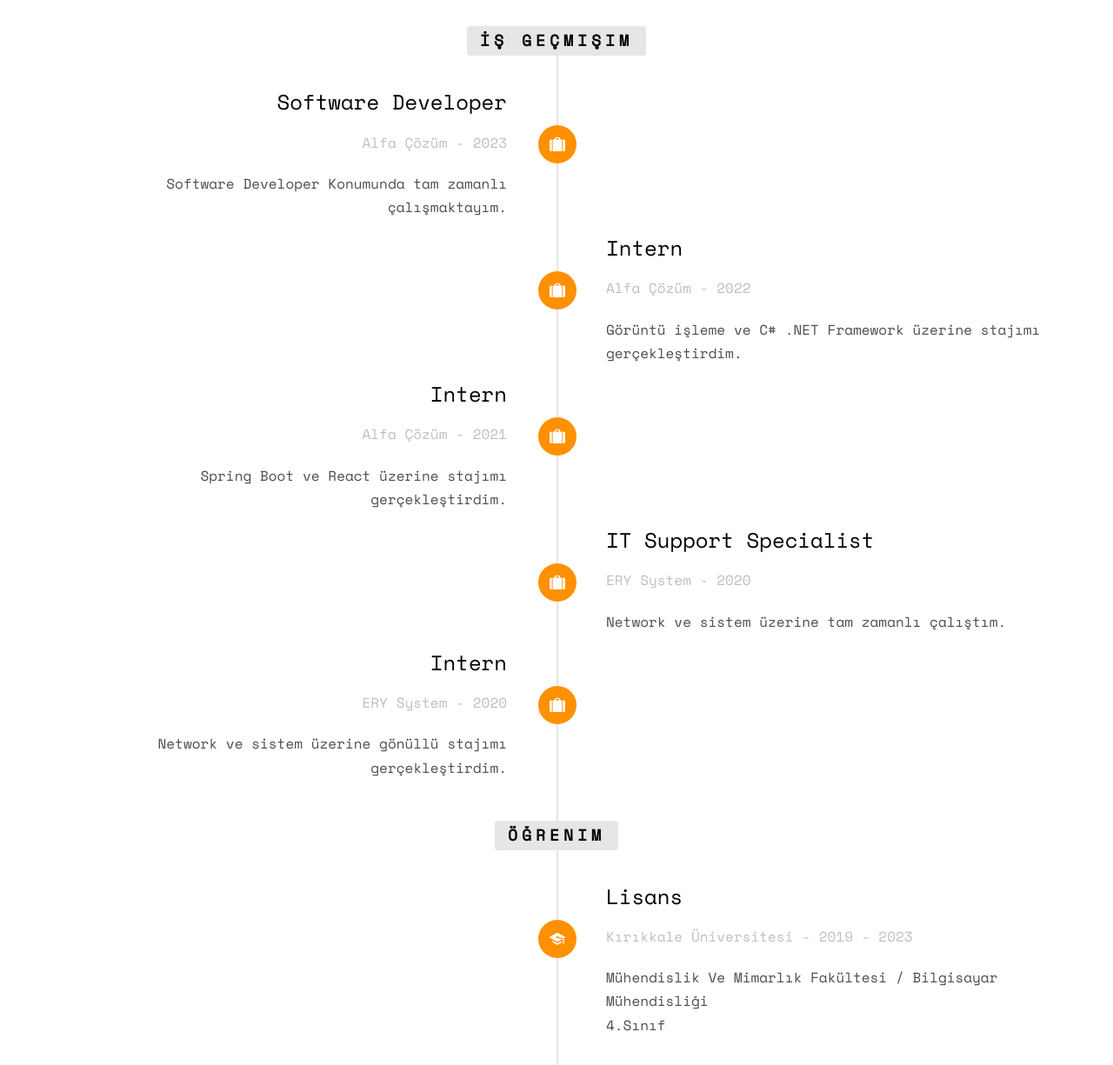
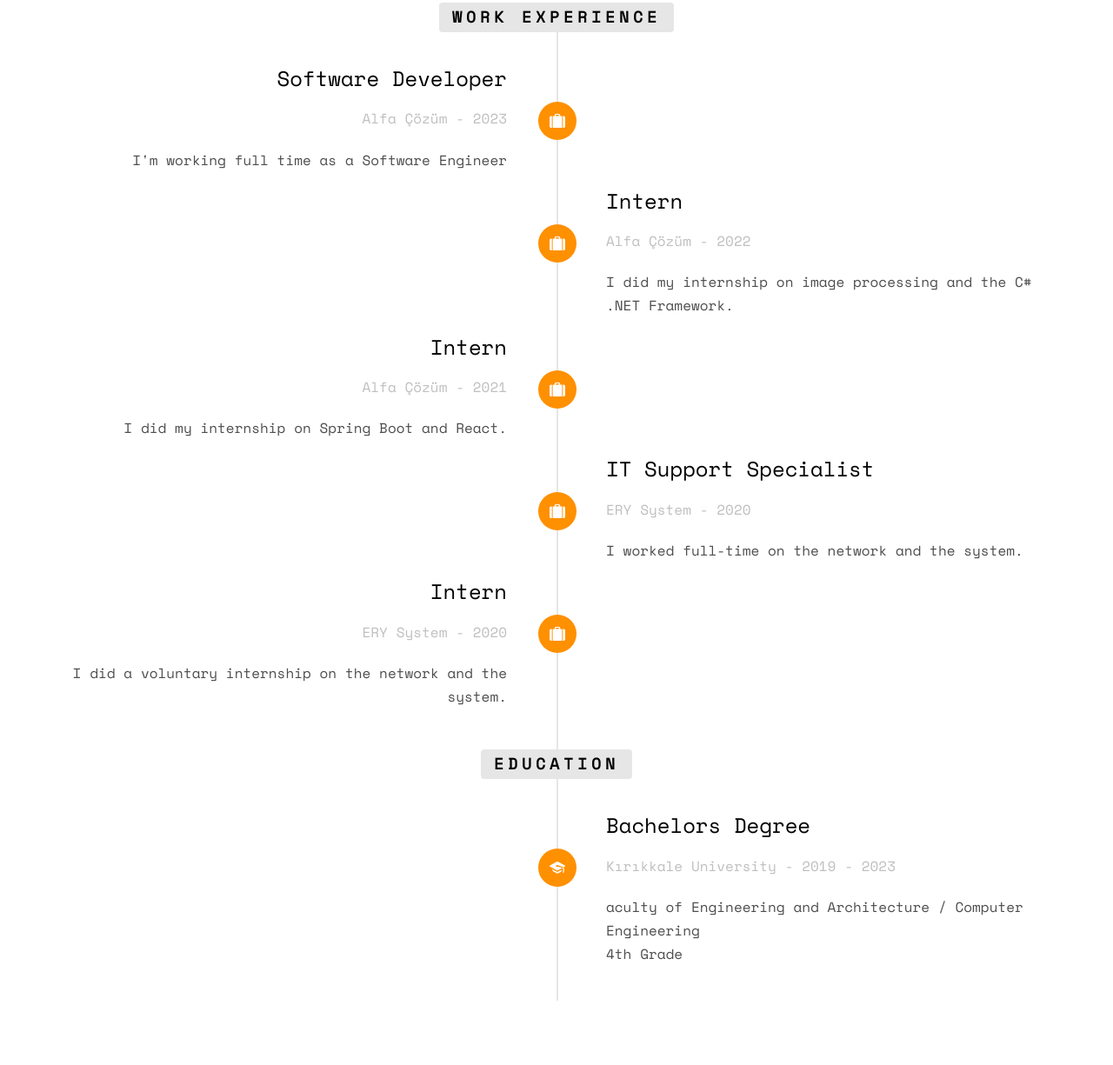
Before and after one commit to emreguvendiren/emreguvendiren.github.io, a plain HTML site: page index.html in a window 1280 px wide. Shown: the part 1619-2844 px from the top of the page at 87% size. Drawn offline with nearby package versions, Linux system fonts and the light colour scheme; some packages are replaced by stand-ins of ours; no server answers; files whose address does not match are found by name.

Commit message:
Update index.html

```diff
--- a/index.html
+++ b/index.html
@@ -67,10 +67,10 @@
 					</ul>
 				</div>
 				<div class="col-md-8">
-					<h2>Selamlar!</h2>
-					<p>Ben Emre,23 yaşındayım.Ankarada ikamet etmekteyim.Kırıkkale Üniversitesi Mühendislik Ve Mimarlık Fakültesinde Bilgisayar Mühendisliği programında son sınıf öğrencisiyim.</p>
-					<p>ASO Teknoparkta bulunan Alfa Çözüm şirketinde tam zamanlı Software Developer olarak çalışmaktayım.</p>
-					<p>Yeteneklerim : C# , Java , Spring Boot , React , ASP.NET MVC , Entity Framework , Bootstrap , HTML , CSS</p>
+					<h2>Hi!</h2>
+					<p>This is Emre, 23 years old.I am a senior student in computer Engineering program at Kırıkkale University Faculty of Engineering and Architecture.</p>
+					<p>I work as a full-time Software Developer at the Alfa Çözüm Company in ASO Technopark.</p>
+					<p>My abilities : C# , Java , Spring Boot , React , ASP.NET MVC , Entity Framework , Bootstrap , HTML , CSS</p>
 				</div>
 			</div>
 		</div>
@@ -80,14 +80,14 @@
 		<div class="container">
 			<div class="row animate-box">
 				<div class="col-md-8 col-md-offset-2 text-center fh5co-heading">
-					<h2>Kariyerim</h2>
+					<h2>My Career</h2>
 				</div>
 			</div>
 			<div class="row">
 				<div class="col-md-12 col-md-offset-0">
 					<ul class="timeline">
 						<li class="timeline-heading text-center animate-box">
-							<div><h3>İş Geçmişim</h3></div>
+							<div><h3>Work Experience</h3></div>
 						</li>
 						<li class="animate-box timeline-unverted">
 							<div class="timeline-badge"><i class="icon-suitcase"></i></div>
@@ -97,7 +97,7 @@
 									<span class="company">Alfa Çözüm - 2023</span>
 								</div>
 								<div class="timeline-body">
-									<p>Software Developer Konumunda tam zamanlı çalışmaktayım.</p>
+									<p>I'm working full time as a Software Engineer</p>
 								</div>
 							</div>
 						</li>
@@ -109,7 +109,7 @@
 									<span class="company">Alfa Çözüm - 2022</span>
 								</div>
 								<div class="timeline-body">
-									<p>Görüntü işleme ve C# .NET Framework üzerine stajımı gerçekleştirdim.</p>
+									<p>I did my internship on image processing and the C# .NET Framework.</p>
 								</div>
 							</div>
 						</li>
@@ -121,7 +121,7 @@
 									<span class="company">Alfa Çözüm - 2021</span>
 								</div>
 								<div class="timeline-body">
-									<p>Spring Boot ve React üzerine stajımı gerçekleştirdim.</p>
+									<p>I did my internship on Spring Boot and React.</p>
 								</div>
 							</div>
 						</li>
@@ -133,7 +133,7 @@
 									<span class="company">ERY System - 2020</span>
 								</div>
 								<div class="timeline-body">
-									<p>Network ve sistem üzerine tam zamanlı çalıştım.</p>
+									<p>I worked full-time on the network and the system.</p>
 								</div>
 							</div>
 						</li>
@@ -145,27 +145,27 @@
 									<span class="company">ERY System - 2020</span>
 								</div>
 								<div class="timeline-body">
-									<p>Network ve sistem üzerine gönüllü stajımı gerçekleştirdim.</p>
+									<p>I did a voluntary internship on the network and the system.</p>
 								</div>
 							</div>
 						</li>
 
 						<br>
 						<li class="timeline-heading text-center animate-box">
-							<div><h3>Öğrenim</h3></div>
+							<div><h3>Education</h3></div>
 						</li>
 						<li class="timeline-inverted animate-box">
 							<div class="timeline-badge"><i class="icon-graduation-cap"></i></div>
 							<div class="timeline-panel">
 								<div class="timeline-heading">
-									<h3 class="timeline-title">Lisans</h3>
-									<span class="company">Kırıkkale Üniversitesi - 2019 - 2023</span>
+									<h3 class="timeline-title">Bachelors Degree</h3>
+									<span class="company">Kırıkkale University - 2019 - 2023</span>
 								</div>
 								<div class="timeline-body">
-									<p>Mühendislik Ve Mimarlık Fakültesi / Bilgisayar Mühendisliği</p>
+									<p>aculty of Engineering and Architecture / Computer Engineering</p>
 								</div>
 								<div class="timeline-body">
-									<p>4.Sınıf</p>
+									<p>4th Grade</p>
 								</div>
 							</div>
 						</li>
```
